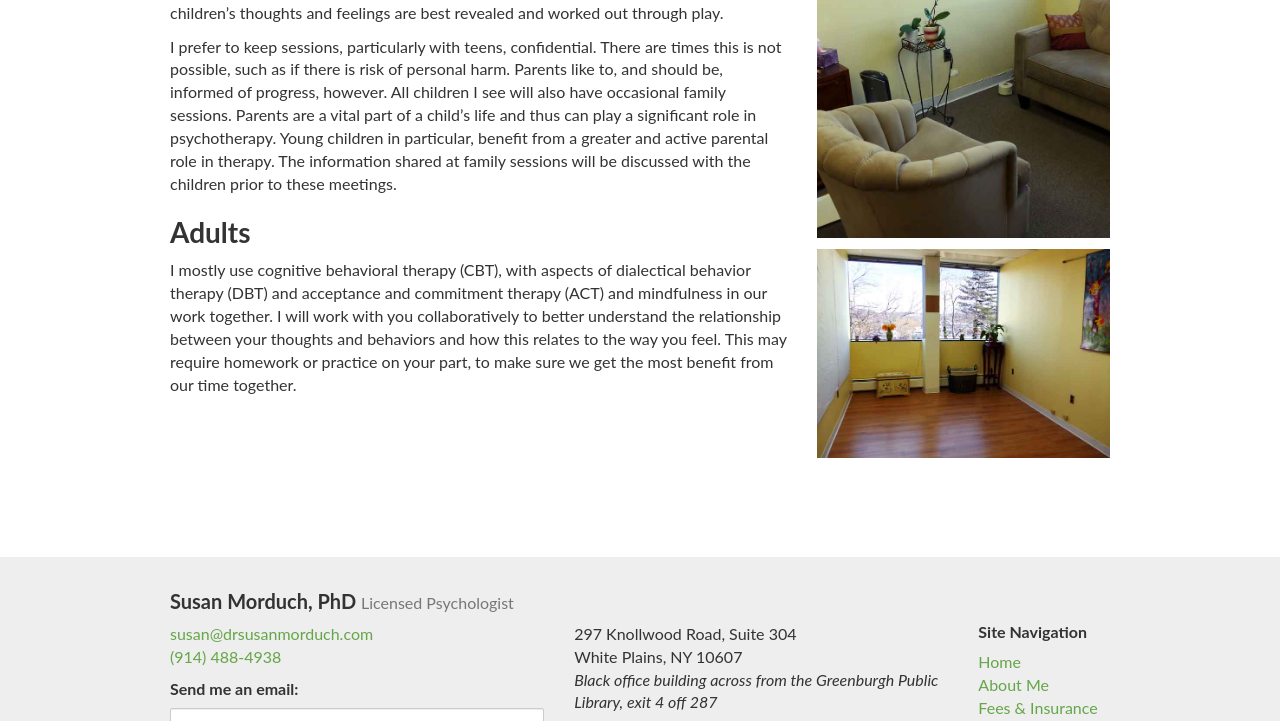
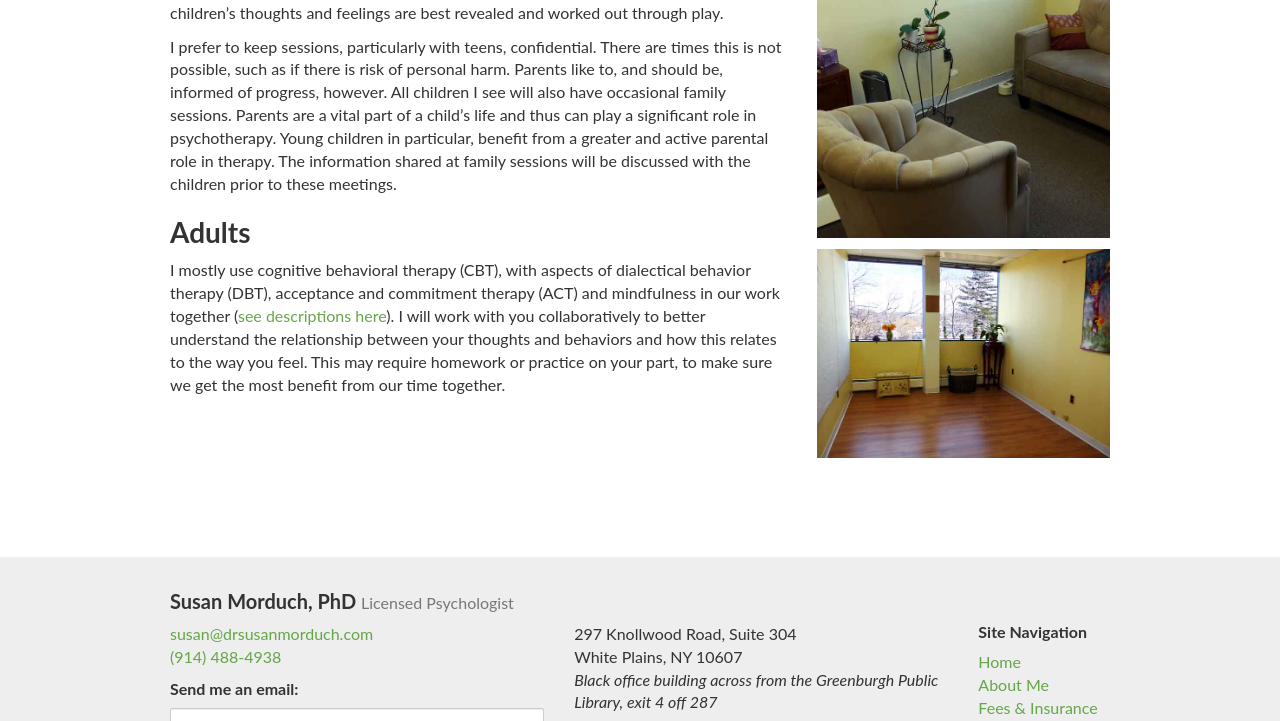
Before and after one commit to nmorduch/susan, a Jekyll site: the page built from _posts/0000-01-08-what-to-expect.md, in a window 1280 px wide and 900 px high, scrolled down 608 px, cut to the strip 0-721 px from the top of the window. Built offline with Jekyll 4.4.1, drawn with Linux system fonts in a browser that asks for light colours; Markdown is read by kramdown in place of the engine named in the settings.

Commit message:
Updated 0000-01-08-what-to-expect.md

```diff
--- a/_posts/0000-01-08-what-to-expect.md
+++ b/_posts/0000-01-08-what-to-expect.md
@@ -12,4 +12,4 @@
 
 ### Adults
 
-I mostly use cognitive behavioral therapy (CBT), with aspects of dialectical behavior therapy (DBT) and acceptance and commitment therapy (ACT) and mindfulness in our work together.  I will work with you collaboratively to better understand the relationship between your thoughts and behaviors and how this relates to the way you feel. This may require homework or practice on your part, to make sure we get the most benefit from our time together.
+I mostly use cognitive behavioral therapy (CBT), with aspects of dialectical behavior therapy (DBT), acceptance and commitment therapy (ACT) and mindfulness in our work together ([see descriptions here](/resources#typesOfPsychotherapy)). I will work with you collaboratively to better understand the relationship between your thoughts and behaviors and how this relates to the way you feel. This may require homework or practice on your part, to make sure we get the most benefit from our time together.
```
